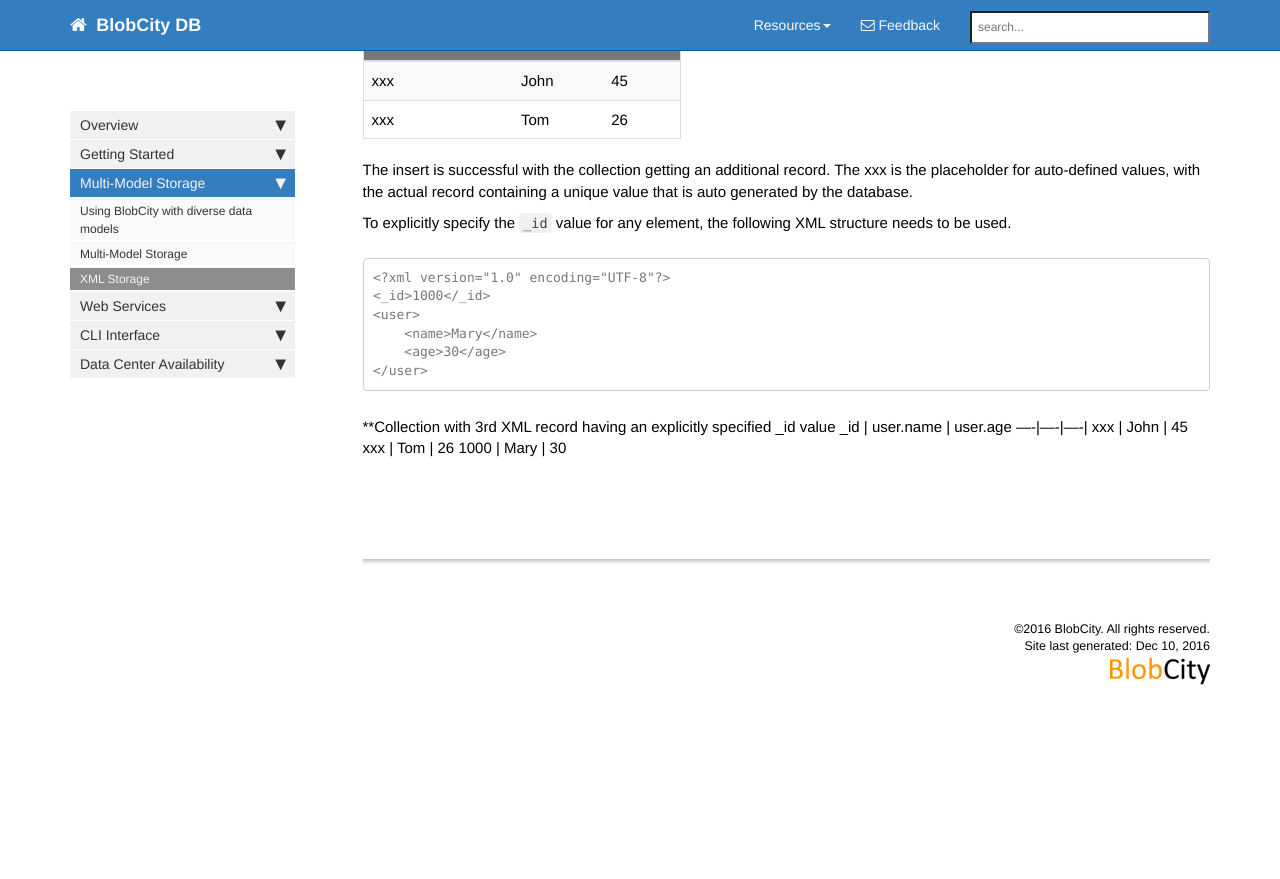
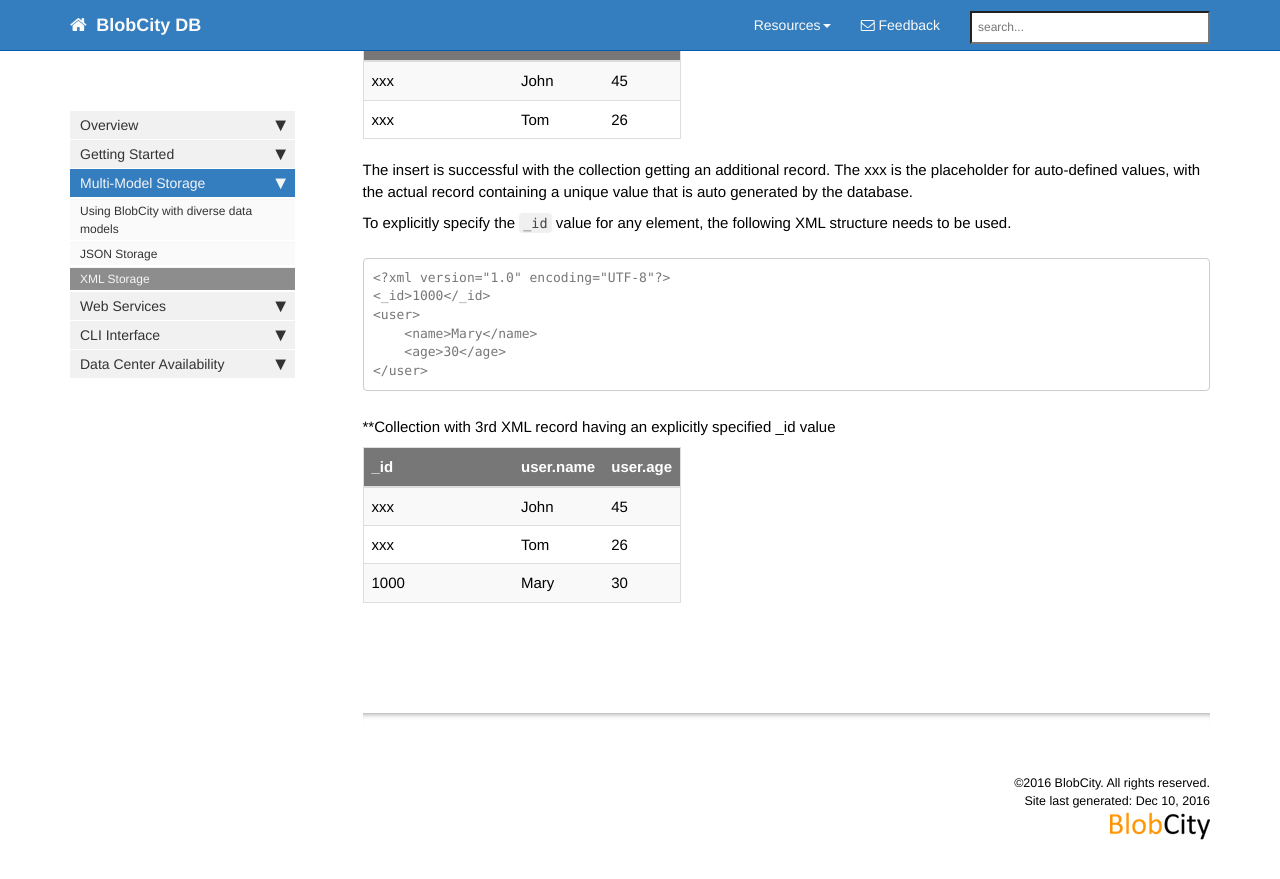
Before and after one commit to blobcity/blobcity.github.io, a Jekyll site: the page built from pages/mydoc/multi_model_storage_xml_storage.md, in a window 1280 px wide and 900 px high, scrolled down 1465 px. Shown: the top 879 px of the window. Built offline with Jekyll 4.4.1, drawn with Linux system fonts in a browser that asks for light colours; nearby versions of some CDN libraries; comment, search, counter and statistics services are not loaded; before the commit the page ends 2210 px from its top, so only the background shows below that.

Commit message:
Updated XML Storage page

````diff
--- a/_data/sidebars/mydoc_sidebar.yml
+++ b/_data/sidebars/mydoc_sidebar.yml
@@ -70,7 +70,7 @@
     - title: Using BlobCity with diverse data models
       url: /multi-model-storage.html
       output: web, pdf
-    - title: Multi-Model Storage
+    - title: JSON Storage
       url: /multi-model-storage-json.html
       output: web, pdf
     - title: XML Storage
--- a/pages/mydoc/multi_model_storage_xml_storage.md
+++ b/pages/mydoc/multi_model_storage_xml_storage.md
@@ -74,6 +74,7 @@
 ```
 
 **Collection with 3rd XML record having an explicitly specified _id value
+
 _id | user.name | user.age
 ----|----|----|
 xxx | John | 45
````
